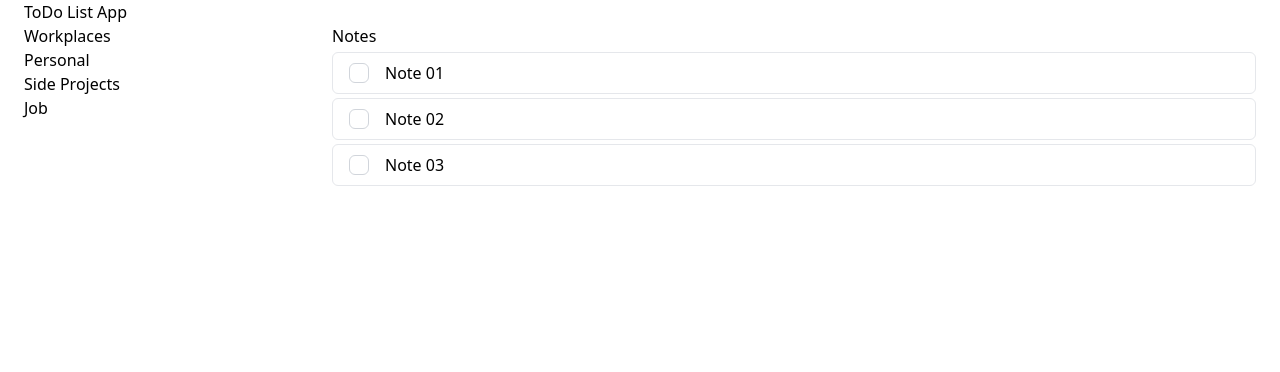
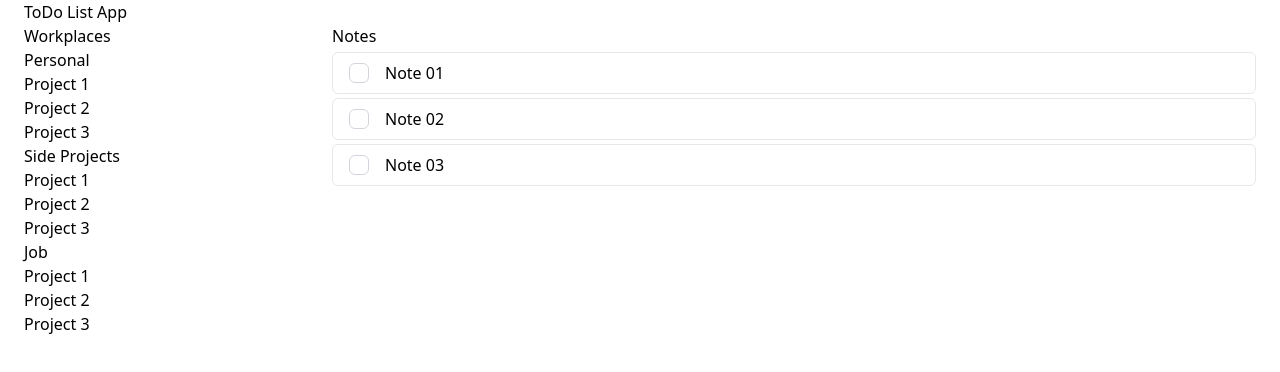
Before and after one commit to vcgtz/todo-list, a React (Vite) app: page / in a window 1280 px wide. Shown: the top 372 px of the page. Built offline with nearby package versions, Linux system fonts and the light colour scheme.

Commit message:
Add basic project list components

```diff
--- /dev/null
+++ b/src/ProjectItem.jsx
@@ -0,0 +1,9 @@
+const ProjectItem = (params) => {
+  return (
+    <div>
+      <p>{ params.name }</p>
+    </div>
+  );
+}
+
+export default ProjectItem;
--- /dev/null
+++ b/src/ProjectsList.jsx
@@ -0,0 +1,13 @@
+import ProjectItem from "./ProjectItem.jsx";
+
+const ProjectsList = () => {
+  return (
+    <div>
+      <ProjectItem name="Project 1" />
+      <ProjectItem name="Project 2" />
+      <ProjectItem name="Project 3" />
+    </div>
+  );
+}
+
+export default ProjectsList;
--- a/src/WorkplaceItem.jsx
+++ b/src/WorkplaceItem.jsx
@@ -1,7 +1,10 @@
+import ProjectsList from "./ProjectsList.jsx";
+
 const WorkplaceItem = (params) => {
   return (
     <div>
       <p>{ params.name }</p>
+      <ProjectsList />
     </div>
   );
 }
```
